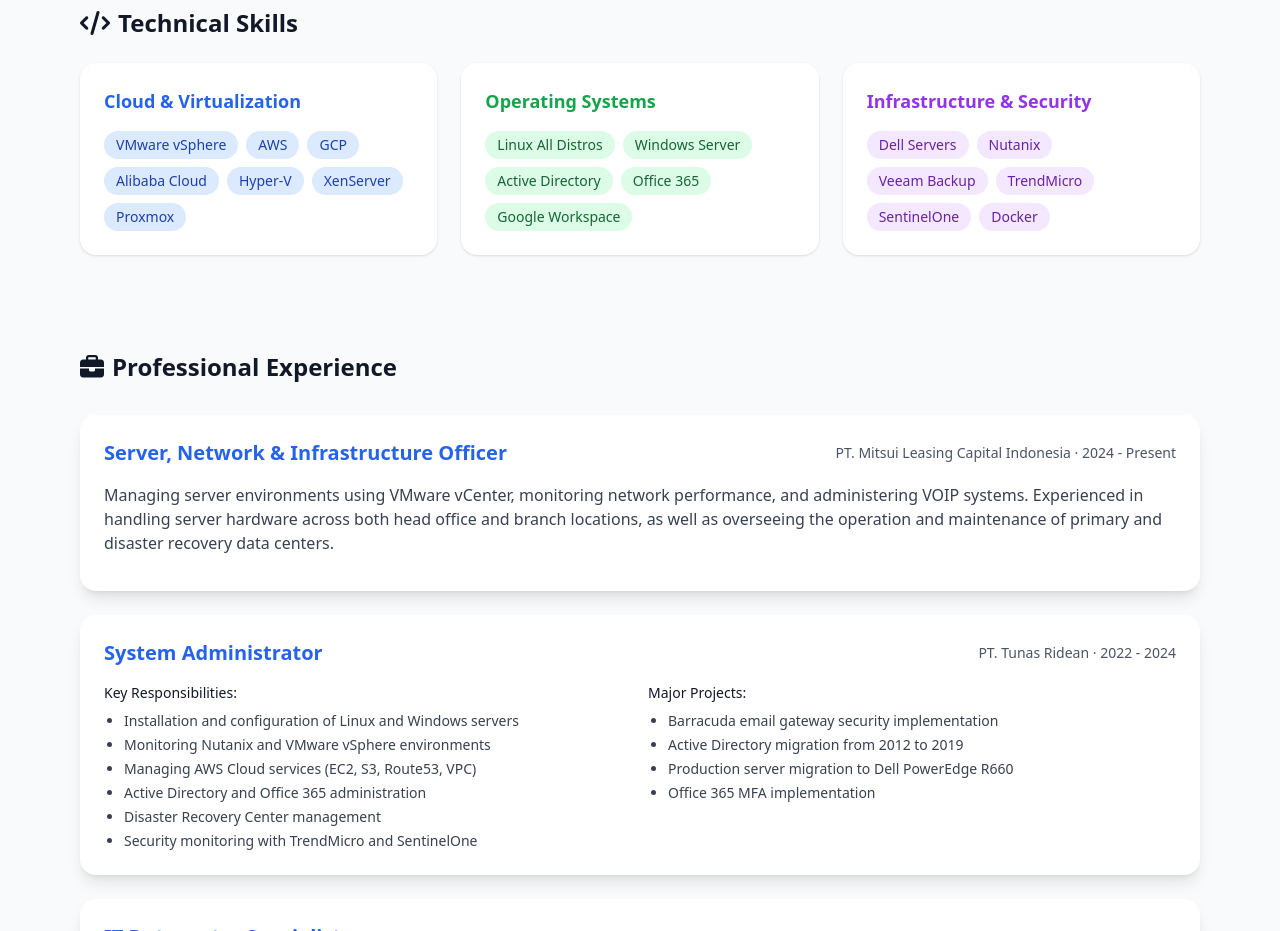
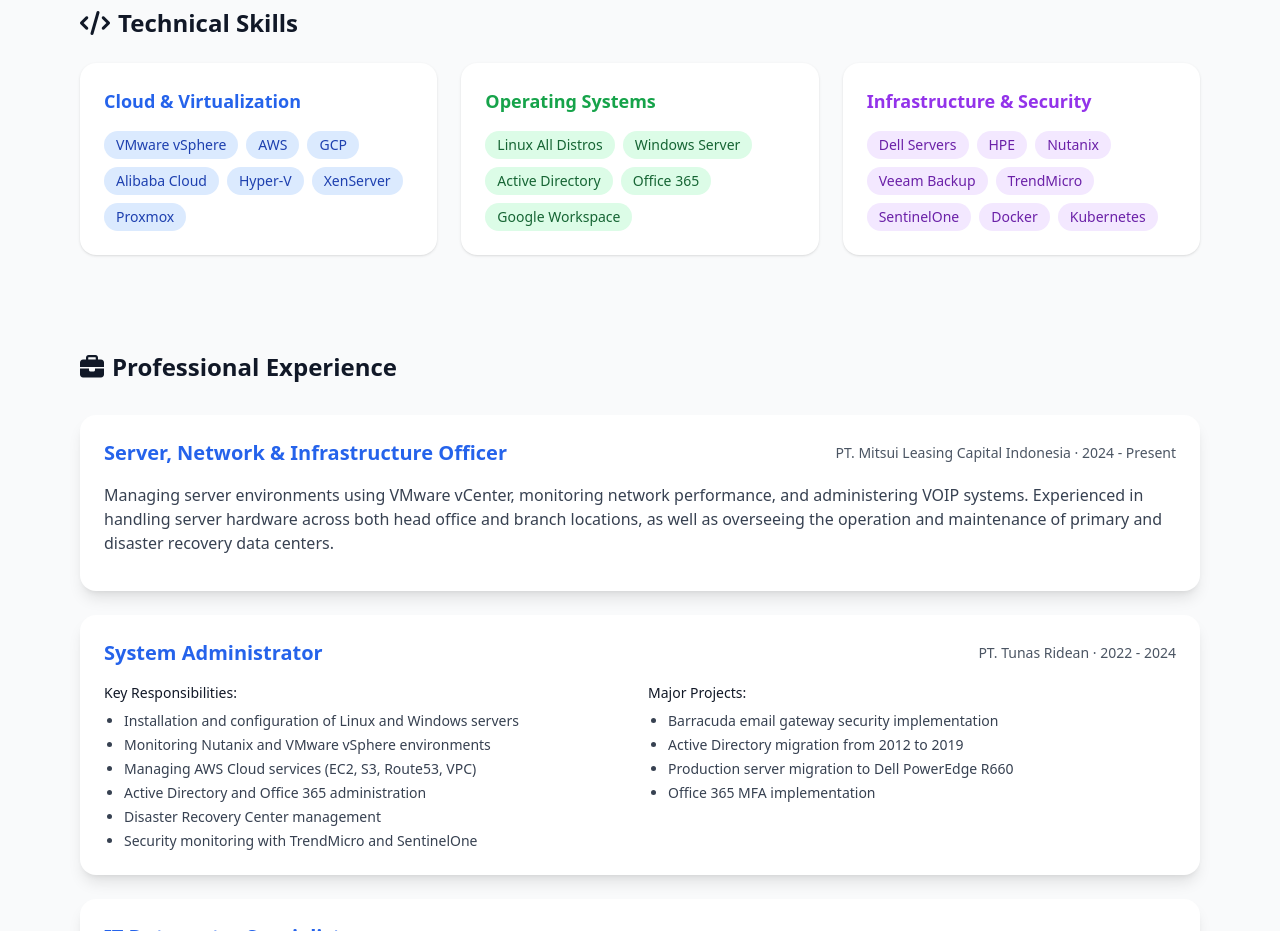
Before and after one commit to ramdhanyazho/resume, a plain HTML site: page docs/index.html in a window 1280 px wide. Shown: the part 800-1731 px from the top of the page. Drawn offline with nearby package versions, Linux system fonts and the light colour scheme.

Commit message:
update index html skill

```diff
--- a/docs/index.html
+++ b/docs/index.html
@@ -88,11 +88,13 @@
         <h4 class="font-semibold text-lg mb-4 text-purple-600">Infrastructure & Security</h4>
         <div class="flex flex-wrap gap-2">
           <span class="px-3 py-1 rounded-full bg-purple-100 text-purple-800 text-sm">Dell Servers</span>
-          <span class="px-3 py-1 rounded-full bg-purple-100 text-purple-800 text-sm">Nutanix</span>
+          <span class="px-3 py-1 rounded-full bg-purple-100 text-purple-800 text-sm">HPE</span>
+	  <span class="px-3 py-1 rounded-full bg-purple-100 text-purple-800 text-sm">Nutanix</span>
           <span class="px-3 py-1 rounded-full bg-purple-100 text-purple-800 text-sm">Veeam Backup</span>
           <span class="px-3 py-1 rounded-full bg-purple-100 text-purple-800 text-sm">TrendMicro</span>
           <span class="px-3 py-1 rounded-full bg-purple-100 text-purple-800 text-sm">SentinelOne</span>
           <span class="px-3 py-1 rounded-full bg-purple-100 text-purple-800 text-sm">Docker</span>
+	  <span class="px-3 py-1 rounded-full bg-purple-100 text-purple-800 text-sm">Kubernetes</span>
         </div>
       </div>
     </div>
```
